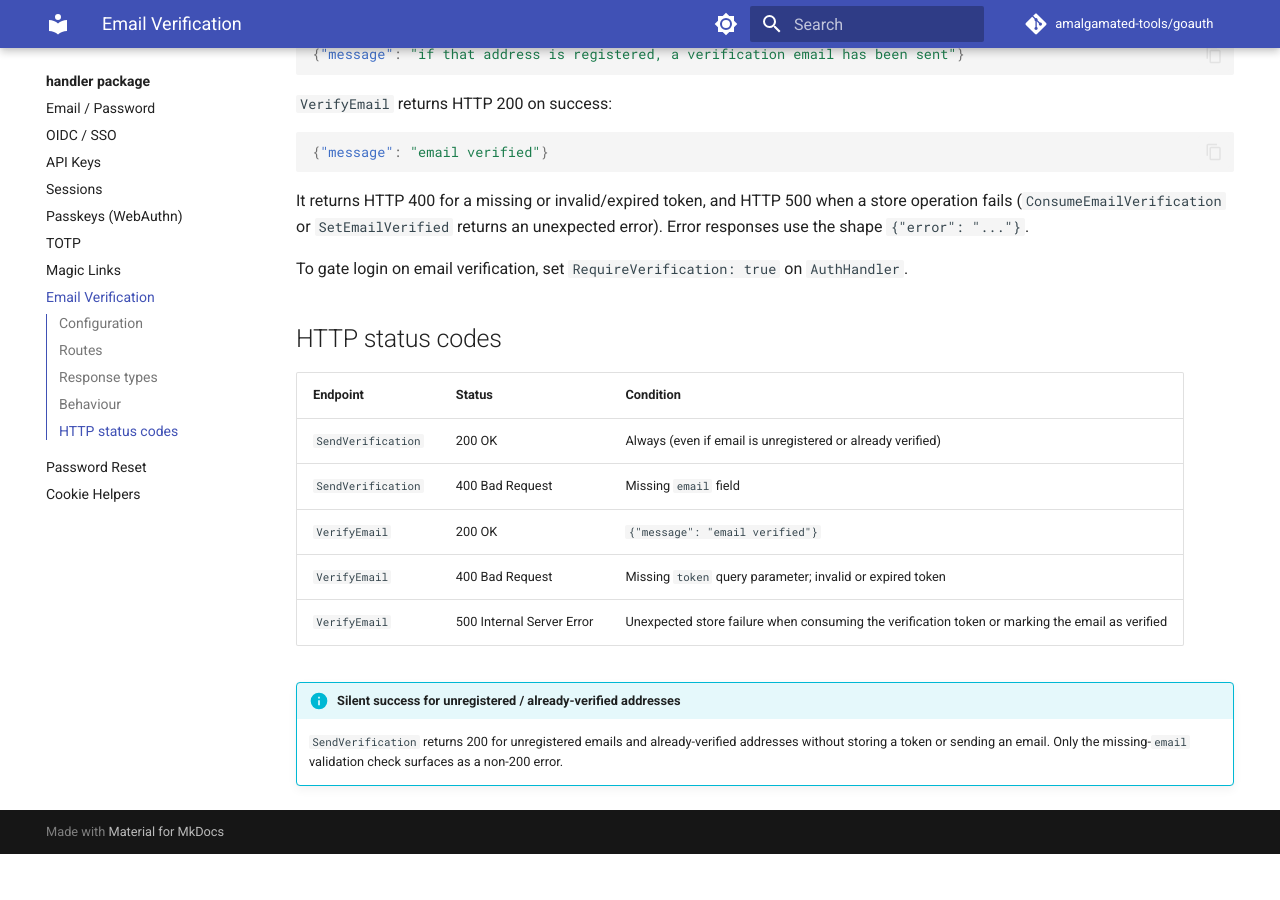
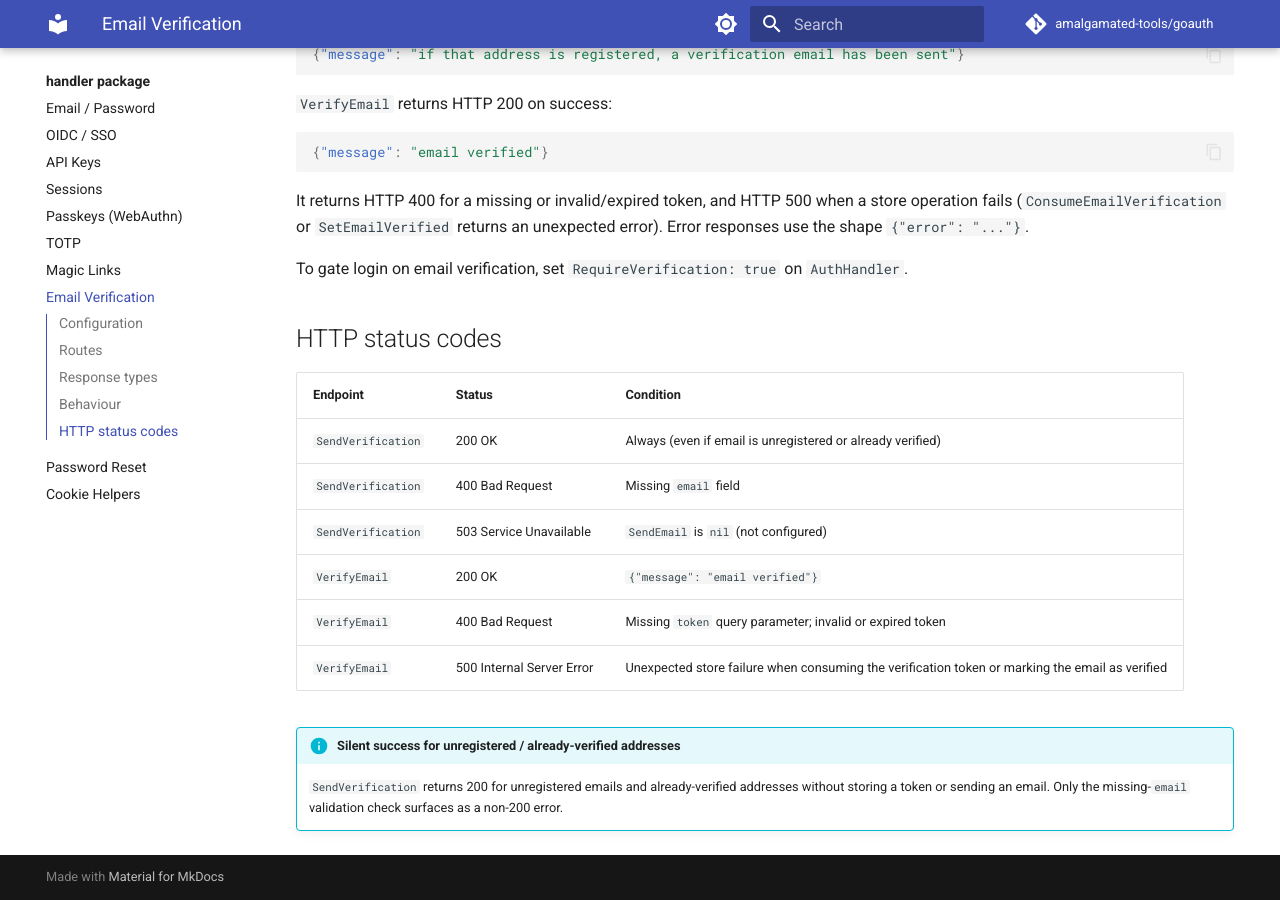
Before and after one commit to amalgamated-tools/goauth, an MkDocs documentation site: the page built from docs/handler/email-verification.md, in a window 1280 px wide and 900 px high, scrolled down 1276 px. Built offline with MkDocs 1.6.1 and Material for MkDocs 9.7.7, drawn with Linux system fonts in a browser that asks for light colours; comment, search, counter and statistics services are not loaded; before the commit the page ends 2130 px from its top, so only the background shows below that.

Commit message:
docs: add 503 status code row to EmailVerificationHandler status table
SendVerification returns HTTP 503 when SendEmail is nil, but this case
was missing from the HTTP status codes table in the docs. Added the row
to match the behaviour documented in prose and match the pattern used by
MagicLinkHandler, PasskeyHandler, and PasswordResetHandler.

Co-authored-by: Copilot <223556219+Copilot@users.noreply.github.com>

```diff
--- a/docs/handler/email-verification.md
+++ b/docs/handler/email-verification.md
@@ -58,6 +58,7 @@ To gate login on email verification, set `RequireVerification: true` on `AuthHan
 |---|---|---|
 | `SendVerification` | 200 OK | Always (even if email is unregistered or already verified) |
 | `SendVerification` | 400 Bad Request | Missing `email` field |
+| `SendVerification` | 503 Service Unavailable | `SendEmail` is `nil` (not configured) |
 | `VerifyEmail` | 200 OK | `{"message": "email verified"}` |
 | `VerifyEmail` | 400 Bad Request | Missing `token` query parameter; invalid or expired token |
 | `VerifyEmail` | 500 Internal Server Error | Unexpected store failure when consuming the verification token or marking the email as verified |
```
